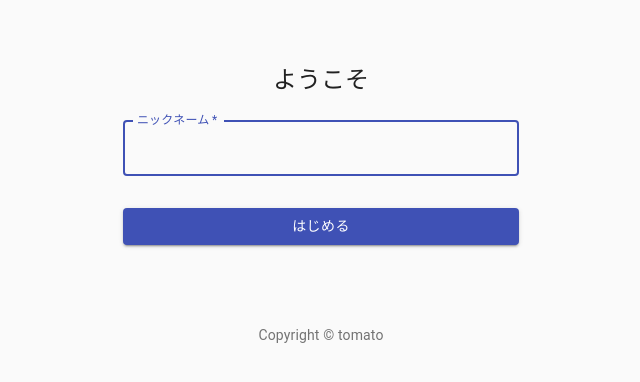
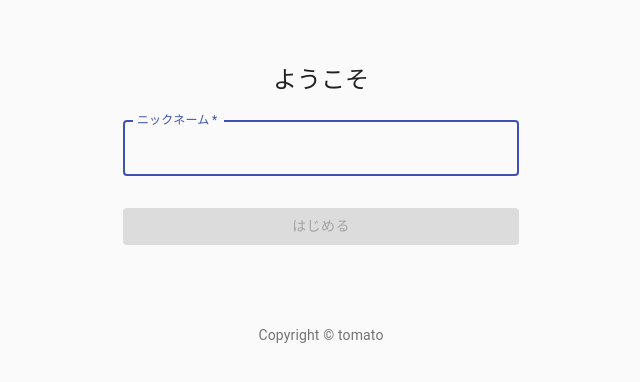
Before and after one commit to tomato1125/react-chatbot, a React (Create React App) app: page / in a window 1280 px wide. Shown: the top 382 px of the page, without its empty margins (319-959 px from the left). Built offline with nearby package versions, Linux system fonts and the light colour scheme.

Commit message:
disabledのuseEffectを登録

```diff
--- a/src/components/SignIn.js
+++ b/src/components/SignIn.js
@@ -1,4 +1,4 @@
-import React from 'react';
+import React, { useEffect, useState } from 'react';
 import Button from '@material-ui/core/Button';
 import CssBaseline from '@material-ui/core/CssBaseline';
 import TextField from '@material-ui/core/TextField';
@@ -42,8 +42,20 @@
   },
 }));
 
-export default function SignIn({setName}) {
+export default function SignIn({ setName }) {
   const classes = useStyles();
+  //初期状態で「はじめる」のボタンが押せないようにする。disabledな状態に対してtrueを設定。disabledを変えるための関数をsetDisabledと設定する。
+  const [disabled, setDisabled] = useState(true);
+  //ニックネームの文字列の状態をコンポーネントで管理して、その文字列があれば（空じゃなければ）有効、無ければ無効にする。
+  const [string, setString] = useState('');
+  console.log({disabled, string});
+
+  useEffect(() => {
+    //stringが空かどうか？をdisabledという変数に代入
+    const disabled = string === ''
+    //54行目のdisabledを引数として渡す。
+    setDisabled(disabled)
+  }, [string]);
 
   return (
     <Container component="main" maxWidth="xs">
@@ -62,6 +74,9 @@
             label="ニックネーム"
             name="name"
             autoFocus
+            //TextField内に文字が入力されたら発火するイベントを記述
+            //イベントが引数として渡って（e)、そのイベントに対してe.target.value(このフィールドの中の文字列)を取得することができる。
+            onChange={(e) => setString(e.target.value)}
           />
           <Button
             type="submit"
@@ -69,6 +84,8 @@
             variant="contained"
             color="primary"
             className={classes.submit}
+            //disabledという状態をボタンコンポーネントに付与する。
+            disabled={disabled}
           >
             はじめる
           </Button>
--- a/src/index.js
+++ b/src/index.js
@@ -2,7 +2,7 @@
 import ReactDOM from 'react-dom';
 import './index.css';
 import App from './components/App';
-import reportWebVitals from './reportWebVitals';
+// import reportWebVitals from './reportWebVitals';
 
 ReactDOM.render(
   <React.StrictMode>
@@ -14,4 +14,4 @@
 // If you want to start measuring performance in your app, pass a function
 // to log results (for example: reportWebVitals(console.log))
 // or send to an analytics endpoint. Learn more: https://bit.ly/CRA-vitals
-reportWebVitals();
+// reportWebVitals();
```
